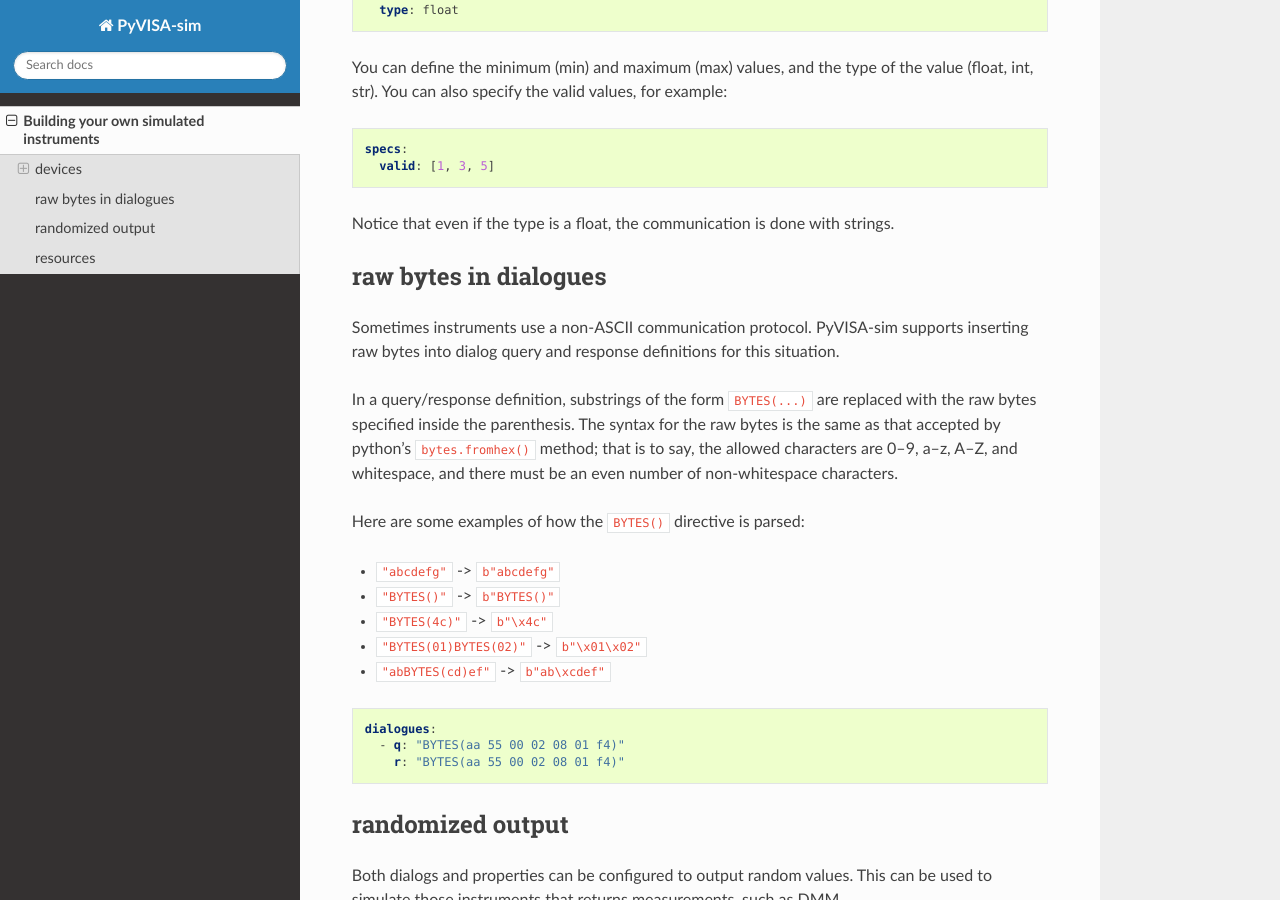
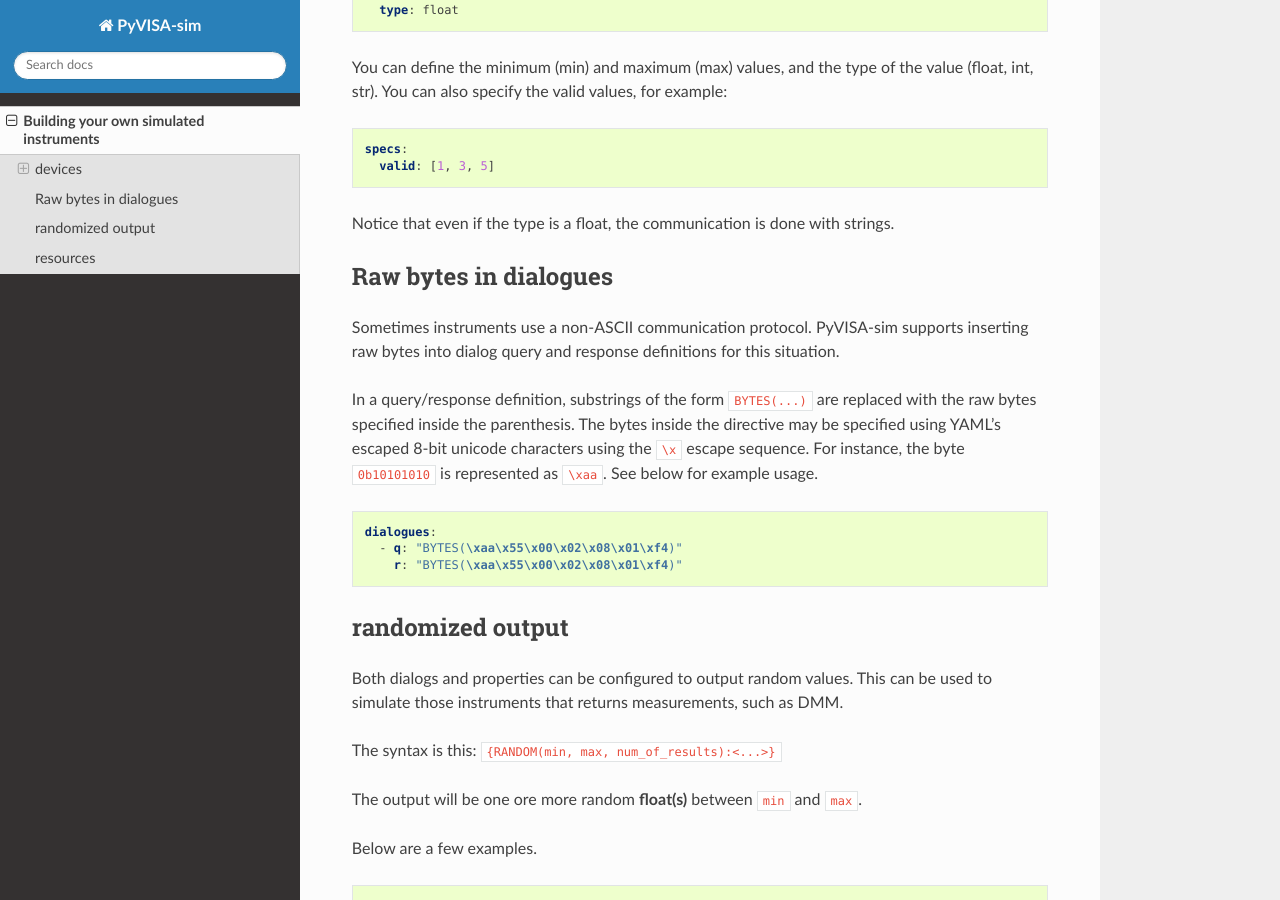
Before and after one commit to pyvisa/pyvisa-sim, a Sphinx documentation site: the page built from docs/source/definitions.rst, in a window 1280 px wide and 900 px high, scrolled down 3049 px. Built offline with Sphinx 7.4.7 and the Read the Docs theme 3.1.0, drawn with Linux system fonts in a browser that asks for light colours.

Commit message:
Change BYTES directive syntax to match python \x escapes

```diff
--- a/docs/source/definitions.rst
+++ b/docs/source/definitions.rst
@@ -179,7 +179,7 @@ You can also specify the valid values, for example:
 Notice that even if the type is a float, the communication is done with strings.
 
 
-raw bytes in dialogues
+Raw bytes in dialogues
 ----------------------
 
 Sometimes instruments use a non-ASCII communication protocol. PyVISA-sim
@@ -187,24 +187,16 @@ supports inserting raw bytes into dialog query and response definitions for
 this situation.
 
 In a query/response definition, substrings of the form ``BYTES(...)`` are
-replaced with the raw bytes specified inside the parenthesis. The syntax for
-the raw bytes is the same as that accepted by python's ``bytes.fromhex()``
-method; that is to say, the allowed characters are 0–9, a–z, A–Z, and
-whitespace, and there must be an even number of non-whitespace characters.
-
-Here are some examples of how the ``BYTES()`` directive is parsed:
-
-* ``"abcdefg"`` -> ``b"abcdefg"``
-* ``"BYTES()"`` -> ``b"BYTES()"``
-* ``"BYTES(4c)"`` -> ``b"\x4c"``
-* ``"BYTES(01)BYTES(02)"`` -> ``b"\x01\x02"``
-* ``"abBYTES(cd)ef"`` -> ``b"ab\xcdef"``
+replaced with the raw bytes specified inside the parenthesis. The bytes inside
+the directive may be specified using YAML's escaped 8-bit unicode characters
+using the ``\x`` escape sequence. For instance, the byte ``0b10101010`` is
+represented as ``\xaa``. See below for example usage.
 
 .. code-block:: yaml
 
    dialogues:
-     - q: "BYTES(aa 55 00 02 08 01 f4)"
-       r: "BYTES(aa 55 00 02 08 01 f4)"
+     - q: "BYTES(\xaa\x55\x00\x02\x08\x01\xf4)"
+       r: "BYTES(\xaa\x55\x00\x02\x08\x01\xf4)"
 
 randomized output
 -----------------
```
Also changed, not shown: 2 other files.
